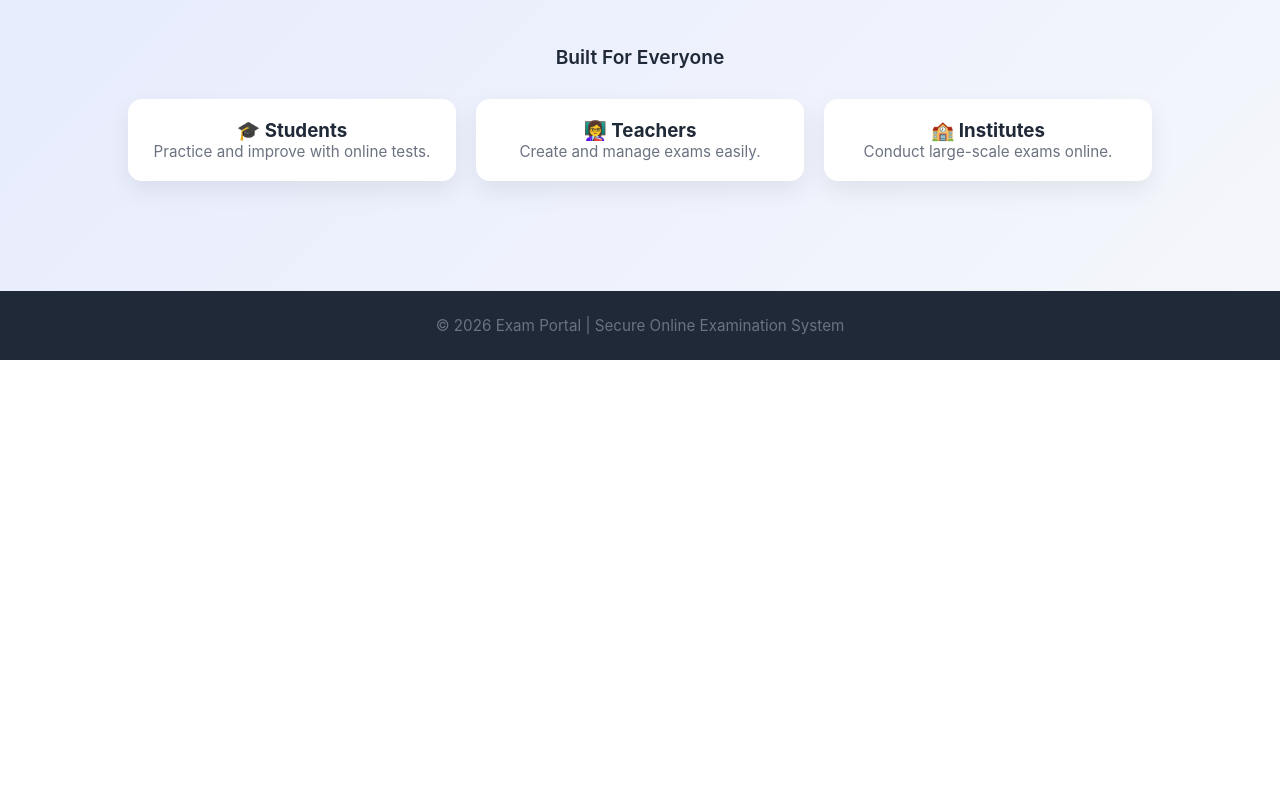
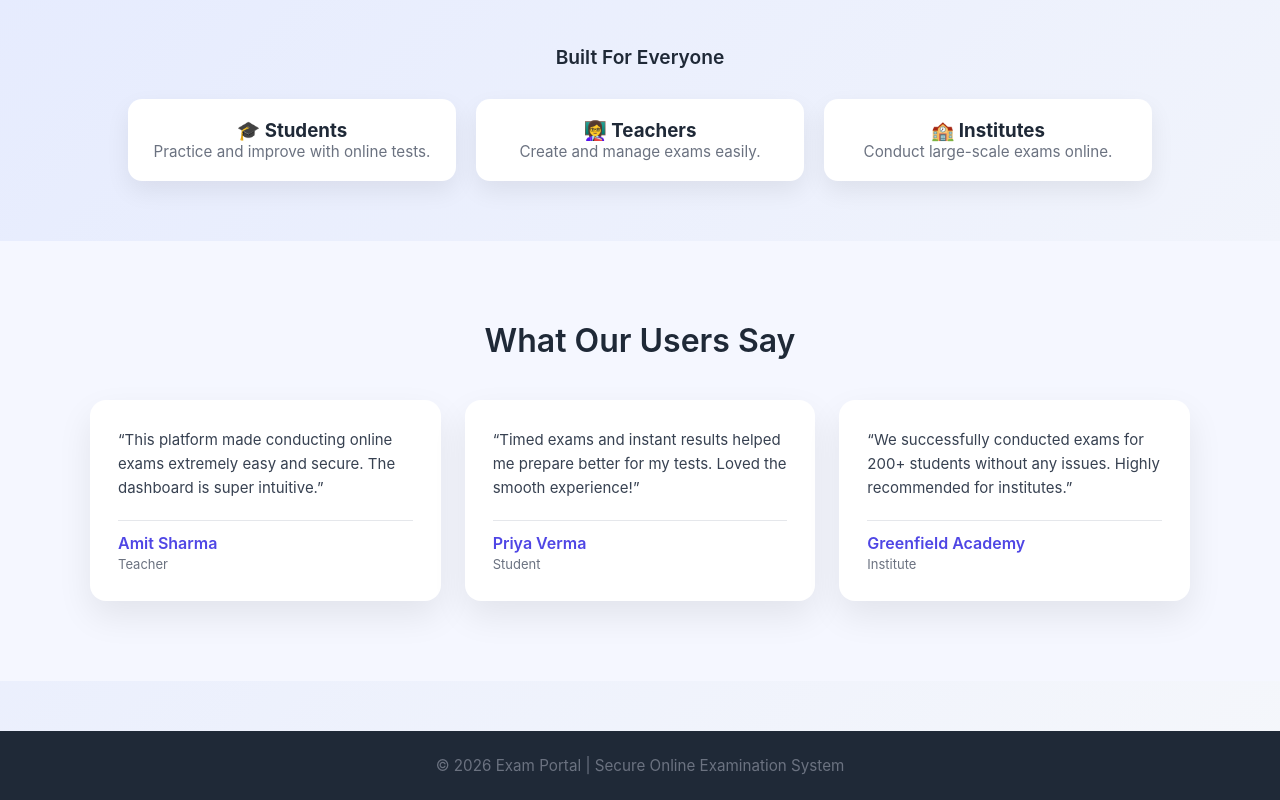
Before and after one commit to dipanshusrivastava/Quiz-Portal, a plain HTML site: page FrontEnd/index.html in a window 1280 px wide. Shown: the part 831-1631 px from the top of the page. Before the commit the page ends 1191 px from the top, so only its background shows below. Drawn offline with Linux system fonts and the light colour scheme.

Commit message:
Modified the UI of Index and dashboard

```diff
--- a/FrontEnd/css/style.css
+++ b/FrontEnd/css/style.css
@@ -103,7 +103,9 @@ button {
   cursor: pointer;
   color: #fff;
   background: linear-gradient(135deg, var(--primary), #6366f1);
-  transition: transform 0.2s ease, box-shadow 0.2s ease;
+  transition:
+    transform 0.2s ease,
+    box-shadow 0.2s ease;
 }
 
 button:hover {
@@ -129,7 +131,7 @@ a:hover {
 /* ================= DASHBOARD ================= */
 .dashboard {
   max-width: 760px;
-  margin: 70px auto;
+  margin: 30px auto;
   padding: 10px;
 }
 
@@ -152,6 +154,7 @@ a:hover {
   font-size: 14px;
   color: var(--muted);
   margin-bottom: 25px;
+  margin-left: 30px;
 }
 
 /* ================= QUIZ LIST ================= */
@@ -247,7 +250,6 @@ tr:nth-child(even) {
     font-size: 1.6rem;
   }
 }
-
 
 /* =========================
    EDIT QUIZ – QUESTION UI
@@ -403,6 +405,46 @@ tr:nth-child(even) {
 .create-quiz-container input:focus {
   border-color: #2563eb;
   box-shadow: 0 0 0 3px rgba(37, 99, 235, 0.14);
+}
+.quiz-card {
+  display: flex;
+  justify-content: space-between; /* left vs right */
+  align-items: center;
+  background: #ffffff;
+  padding: 0px 16px;
+  border-radius: 8px;
+  margin-bottom: 12px;
+  box-shadow: 0 2px 6px rgba(0, 0, 0, 0.1);
+}
+
+/* Left side: title + status */
+.quiz-info h4 {
+  margin: 0;
+}
+
+.quiz-info .status {
+  margin-top: 4px;
+  font-size: 13px;
+  font-weight: bold;
+  color: #555;
+}
+
+/* Right side: buttons */
+.quiz-actions {
+ display: flex;
+ padding-bottom: 20px;
+  gap: 10px; /* space between buttons */
+  margin-top: 10px;
+  flex-wrap: wrap; /* optional: wraps on small screens */
+}
+
+.quiz-actions button {
+  padding: 9px 18px;
+  font-size: 14px;
+  font-weight: 500;
+  width: auto; /* 🔥 IMPORTANT: prevents full-width */
+  white-space: nowrap; /* prevents text breaking */
+  cursor: pointer;
 }
 
 /* Correct Answer Section */
@@ -621,15 +663,13 @@ tr:nth-child(even) {
   color: #b45309 !important; /* Bronze */
 }
 
-
-
 /* ============ NAVBAR ============ */
 .navbar {
   display: flex;
   justify-content: space-between;
   padding: 18px 40px;
   background: #fff;
-  box-shadow: 0 4px 12px rgba(0,0,0,0.05);
+  box-shadow: 0 4px 12px rgba(0, 0, 0, 0.05);
 }
 
 .logo {
@@ -639,15 +679,15 @@ tr:nth-child(even) {
 
 .nav-links a {
   margin-left: 20px;
-  font-size: 14px;
+  font-size: 16px;
   color: #374151;
 }
 
 /* ============ HERO FIXED CENTER LAYOUT ============ */
 .hero {
   display: flex;
-  flex-direction: row;   /* stack items */
-  align-items: center;      /* center horizontally */
+  flex-direction: row; /* stack items */
+  align-items: center; /* center horizontally */
   justify-content: center;
   text-align: center;
   padding: 80px 20px 60px;
@@ -686,7 +726,6 @@ tr:nth-child(even) {
   width: 200px;
   height: 200px;
   border-radius: 25px;
-
 }
 
 /* ============ FEATURES ============ */
@@ -706,7 +745,7 @@ tr:nth-child(even) {
   background: #fff;
   padding: 20px;
   border-radius: 14px;
-  box-shadow: 0 10px 25px rgba(0,0,0,0.07);
+  box-shadow: 0 10px 25px rgba(0, 0, 0, 0.07);
 }
 
 /* ============ STATS ============ */
@@ -736,7 +775,7 @@ tr:nth-child(even) {
   background: #fff;
   padding: 20px;
   border-radius: 14px;
-  box-shadow: 0 10px 25px rgba(0,0,0,0.07);
+  box-shadow: 0 10px 25px rgba(0, 0, 0, 0.07);
 }
 
 /* ============ FOOTER ============ */
@@ -763,3 +802,61 @@ tr:nth-child(even) {
     gap: 10px;
   }
 }
+
+/* ===== REVIEWS SECTION ===== */
+.reviews {
+  padding: 80px 40px;
+  background: #f5f7ff;
+  text-align: center;
+}
+
+.reviews h2 {
+  font-size: 32px;
+  margin-bottom: 40px;
+  color: #1f2937;
+}
+
+.review-grid {
+  max-width: 1100px;
+  margin: auto;
+  display: grid;
+  grid-template-columns: repeat(auto-fit, minmax(280px, 1fr));
+  gap: 24px;
+}
+
+.review-card {
+  background: #ffffff;
+  border-radius: 16px;
+  padding: 28px;
+  text-align: left;
+  box-shadow: 0 15px 35px rgba(0, 0, 0, 0.08);
+  transition: transform 0.25s ease, box-shadow 0.25s ease;
+}
+
+.review-card:hover {
+  transform: translateY(-6px);
+  box-shadow: 0 25px 45px rgba(99, 102, 241, 0.2);
+}
+
+.review-text {
+  font-size: 15px;
+  line-height: 1.6;
+  color: #374151;
+  margin-bottom: 20px;
+}
+
+.review-user {
+  border-top: 1px solid #e5e7eb;
+  padding-top: 12px;
+}
+
+.review-name {
+  display: block;
+  font-weight: 600;
+  color: var(--primary);
+}
+
+.review-role {
+  font-size: 13px;
+  color: #6b7280;
+}
--- a/FrontEnd/index.html
+++ b/FrontEnd/index.html
@@ -86,6 +86,47 @@
       </div>
     </section>
 
+<!-- ============ REVIEWS / TESTIMONIALS ============ -->
+<section class="reviews">
+  <h2>What Our Users Say</h2>
+
+  <div class="review-grid">
+    <div class="review-card">
+      <p class="review-text">
+        “This platform made conducting online exams extremely easy and secure.
+        The dashboard is super intuitive.”
+      </p>
+      <div class="review-user">
+        <span class="review-name">Amit Sharma</span>
+        <span class="review-role">Teacher</span>
+      </div>
+    </div>
+
+    <div class="review-card">
+      <p class="review-text">
+        “Timed exams and instant results helped me prepare better for my tests.
+        Loved the smooth experience!”
+      </p>
+      <div class="review-user">
+        <span class="review-name">Priya Verma</span>
+        <span class="review-role">Student</span>
+      </div>
+    </div>
+
+    <div class="review-card">
+      <p class="review-text">
+        “We successfully conducted exams for 200+ students without any issues.
+        Highly recommended for institutes.”
+      </p>
+      <div class="review-user">
+        <span class="review-name">Greenfield Academy</span>
+        <span class="review-role">Institute</span>
+      </div>
+    </div>
+  </div>
+</section>
+
+
     <!-- ============ FOOTER ============ -->
     <footer class="footer">
       <p>© 2026 Exam Portal | Secure Online Examination System</p>
```
Also changed, not shown: FrontEnd/pages/dashboard.html (+9 -26 lines), FrontEnd/task.txt (+11 -5 lines), 1 other file.
